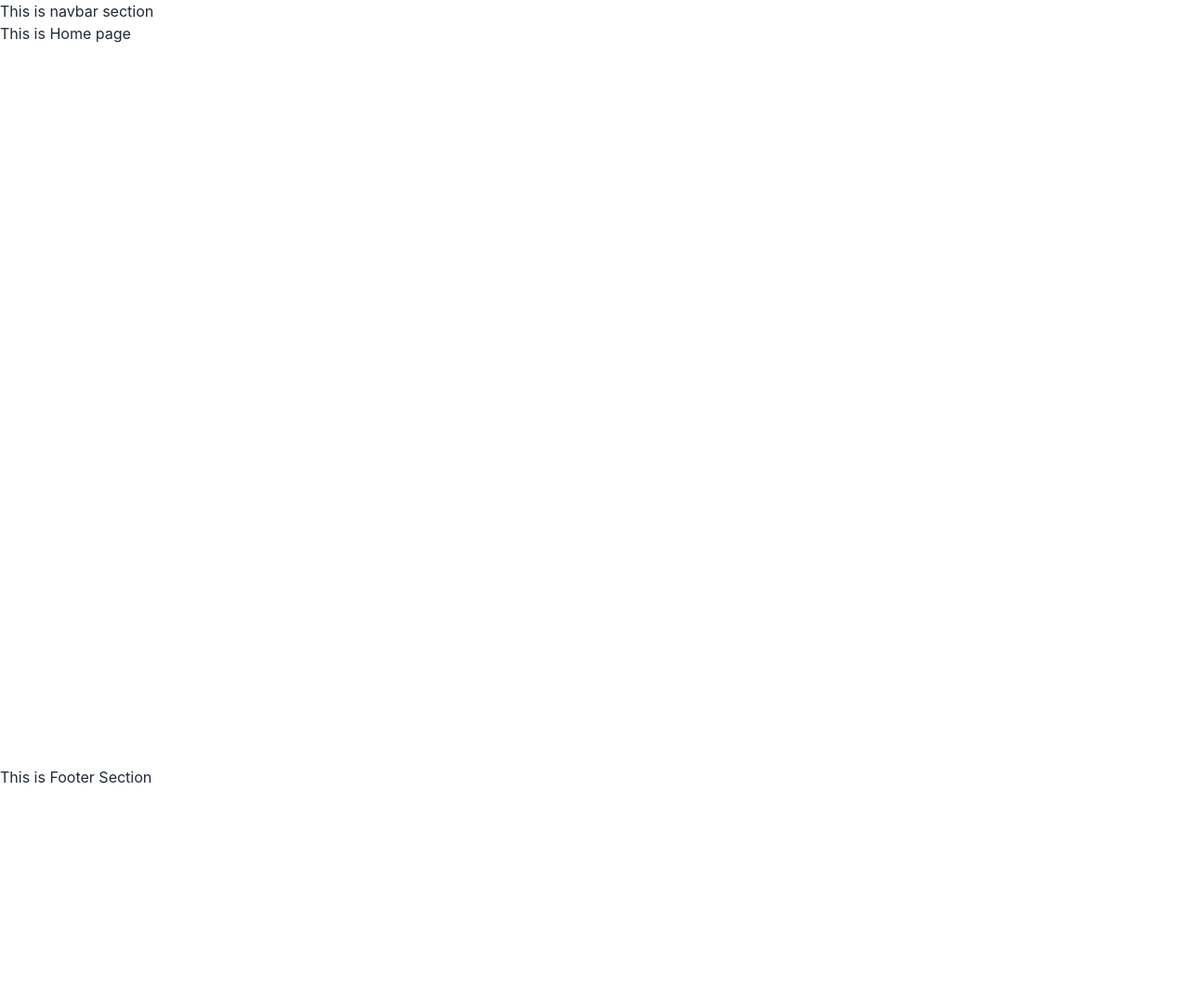
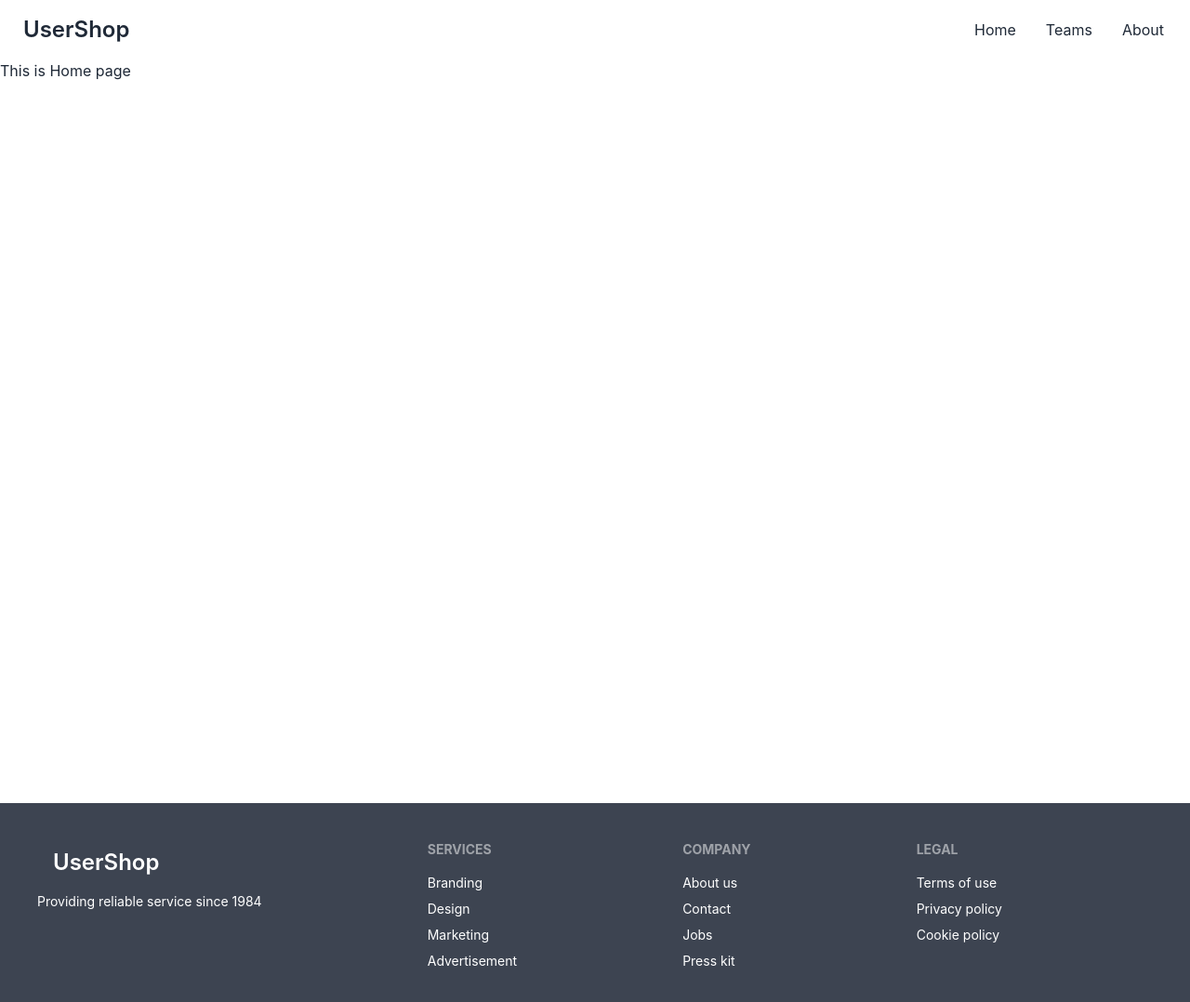
Before and after one commit to Sayedfarabi/user-shop, a React (Create React App) app: page / in a window 1280 px wide. Shown: the top 1078 px of the page at 93% size. Before the commit the page ends 848 px from the top, so only its background shows below. Built offline with nearby package versions, Linux system fonts and the light colour scheme.

Commit message:
navbar and footer done

```diff
--- a/src/components/footer/Footer.jsx
+++ b/src/components/footer/Footer.jsx
@@ -1,10 +1,42 @@
 import React from 'react';
+import { Link } from 'react-router-dom';
 
 const Footer = () => {
     return (
-        <div>
-            <h1>This is Footer Section</h1>
-        </div>
+        <section>
+            <footer className="footer p-10 bg-neutral text-neutral-content">
+                <div>
+                    <div className='text-left leading-none'>
+                        <Link to={"/"} className="btn btn-ghost normal-case">
+                            <div className='text-left leading-none'>
+                                <h1 className='text-2xl'>User<span>Shop</span></h1>
+                            </div>
+                        </Link>
+                    </div>
+                    <p>Providing reliable service since 1984</p>
+                </div>
+                <div>
+                    <span className="footer-title">Services</span>
+                    <a href='' className="link link-hover">Branding</a>
+                    <a href='' className="link link-hover">Design</a>
+                    <a href='' className="link link-hover">Marketing</a>
+                    <a href='' className="link link-hover">Advertisement</a>
+                </div>
+                <div>
+                    <span className="footer-title">Company</span>
+                    <a href='' className="link link-hover">About us</a>
+                    <a href='' className="link link-hover">Contact</a>
+                    <a href='' className="link link-hover">Jobs</a>
+                    <a href='' className="link link-hover">Press kit</a>
+                </div>
+                <div>
+                    <span className="footer-title">Legal</span>
+                    <a href='' className="link link-hover">Terms of use</a>
+                    <a href='' className="link link-hover">Privacy policy</a>
+                    <a href='' className="link link-hover">Cookie policy</a>
+                </div>
+            </footer>
+        </section>
     );
 };
 
--- a/src/components/navbar/Navbar.jsx
+++ b/src/components/navbar/Navbar.jsx
@@ -1,10 +1,40 @@
 import React from 'react';
+import { Link } from 'react-router-dom';
 
 const Navbar = () => {
     return (
-        <div>
-            <h1>This is navbar section</h1>
-        </div>
+        <section>
+            <div className="navbar bg-base-100">
+                <div className="navbar-start">
+                    <div className="dropdown">
+                        <label tabIndex={0} className="btn btn-ghost lg:hidden">
+                            <svg xmlns="http://www.w3.org/2000/svg" className="h-5 w-5" fill="none" viewBox="0 0 24 24" stroke="currentColor"><path strokeLinecap="round" strokeLinejoin="round" strokeWidth="2" d="M4 6h16M4 12h8m-8 6h16" /></svg>
+                        </label>
+                        <ul tabIndex={0} className="menu menu-compact dropdown-content mt-3 p-2 shadow bg-base-100 rounded-box w-52">
+                            <li><Link to={"/"}>Home</Link></li>
+                            <li><Link to={"/teams"}>Teams</Link></li>
+                            <li><Link to={"/about"}>About</Link></li>
+
+                        </ul>
+                    </div>
+                    <Link to={"/"} className="btn btn-ghost normal-case">
+                        <div className='text-left leading-none'>
+                            <h1 className='text-2xl'>User<span>Shop</span></h1>
+                        </div>
+                    </Link>
+                </div>
+                <div className="navbar-end hidden lg:flex">
+                    <div>
+                        <ul className="menu menu-horizontal px-1">
+                            <li><Link to={"/"}>Home</Link></li>
+                            <li><Link to={"/teams"}>Teams</Link></li>
+                            <li><Link to={"/about"}>About</Link></li>
+                        </ul>
+                    </div>
+                </div>
+
+            </div>
+        </section>
     );
 };
 
```
